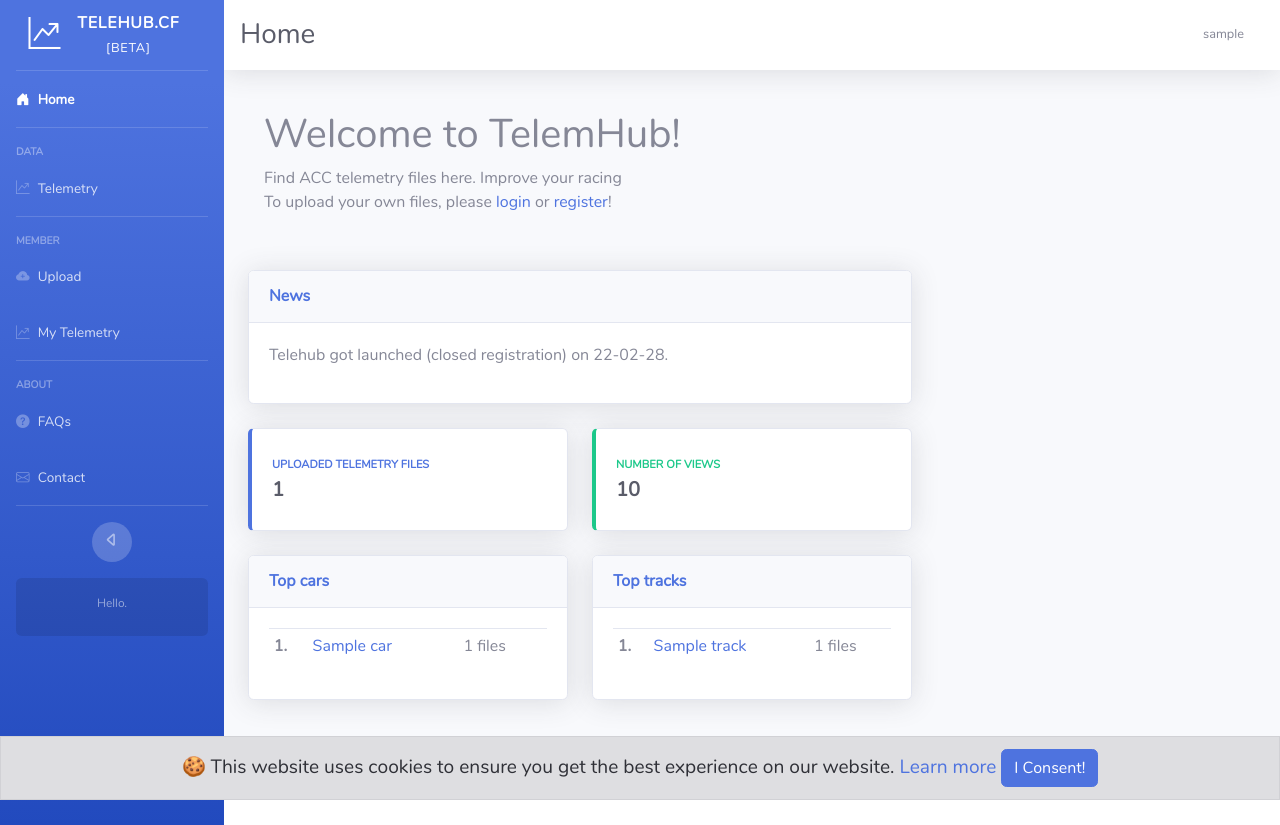
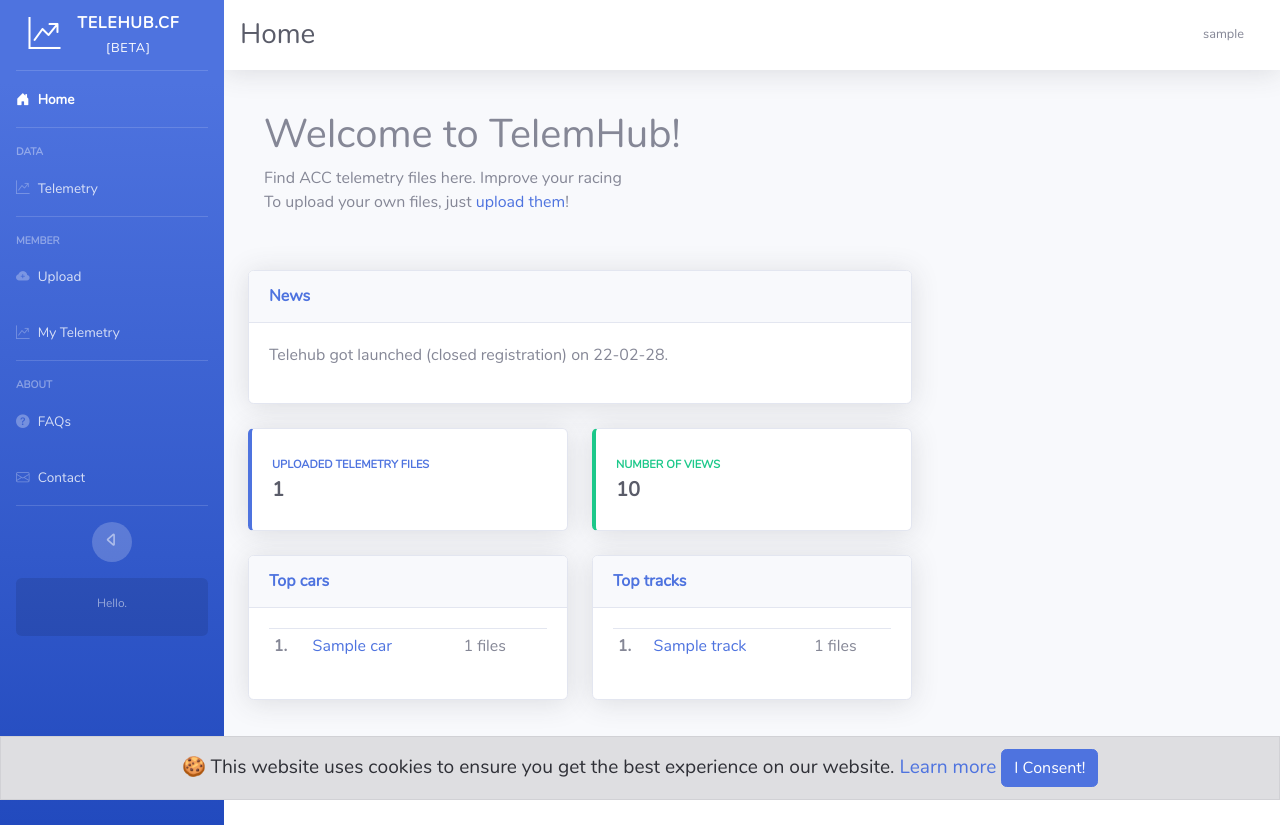
Before and after one commit to wernersbacher/telemhub, a Flask app: page / in a window 1280 px wide. Run offline with Flask 2, Linux system fonts and the light colour scheme; a user stored in the database is signed in; tables that the repository leaves empty hold one stand-in row (values such as "Sample post"); parts of the project's set-up code (start-up, migrations or seed data) failed here and were passed over; some libraries are stand-ins or nearby versions.

Commit message:
small layout fixes

```diff
--- a/templates/_dashboard.html
+++ b/templates/_dashboard.html
@@ -168,7 +168,7 @@
 
                 <!-- Sidebar Toggle (Topbar) -->
                 <button id="sidebarToggleTop" class="btn btn-link d-md-none rounded-circle mr-3">
-                    <i class="fa fa-bars"></i>
+                    <i class="bi bi-list"></i>
                 </button>
 
                 <!-- Topbar Search -->
--- a/templates/main/home.html
+++ b/templates/main/home.html
@@ -10,7 +10,12 @@
         Welcome to TelemHub!
     </h1>
     Find ACC telemetry files here. Improve your racing
-    <p>To upload your own files, please <a href="{{ url_for('userspace.login')}}">login</a> or <a href="{{ url_for('userspace.register')}}">register</a>!</p>
+    <p>{% if not current_user.is_authenticated %}
+        To upload your own files, please <a href="{{ url_for('userspace.login')}}">login</a> or <a href="{{ url_for('userspace.register')}}">register</a>!
+        {% else %}
+        To upload your own files, just <a href="{{ url_for('member.upload')}}">upload them</a>!
+        {% endif %}
+    </p>
 </div>
 
 
--- a/templates/main/telemetry.html
+++ b/templates/main/telemetry.html
@@ -14,8 +14,10 @@
 
     {% include 'templates/telem/pagination.html' %}
 
+    <div class="table-responsive">
 
-    <table class="table smalltb table-hover">
+
+    <table class="table smalltb table-hover ">
         <thead>
         <tr>
             <th scope="col"></th>
@@ -52,7 +54,7 @@
         {% endfor %}
         </tbody>
     </table>
-
+    </div>
 
     {% include 'templates/telem/pagination.html' %}
 
```
